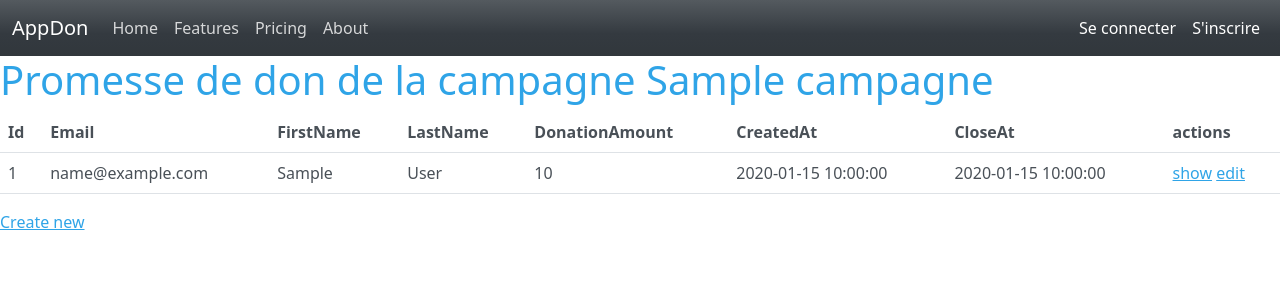
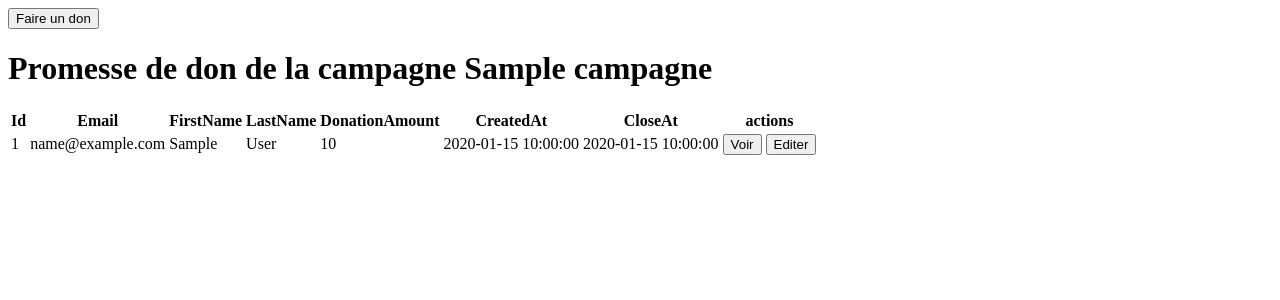
Before and after one commit to LeviWebert/tp2_app_don_levi, a Symfony app: template templates/front/campagne/promesseCampagne.html.twig in a window 1280 px wide. Shown: the top 300 px of the page. Run offline with Twig, Linux system fonts and the light colour scheme; the template is opened without the code that fills it: most values are stand-ins (such as "Sample title", 1, 10 or a date in 2020); some libraries are stand-ins or nearby versions.

Commit message:
Deuxieme push

```diff
--- a/templates/front/campagne/promesseCampagne.html.twig
+++ b/templates/front/campagne/promesseCampagne.html.twig
@@ -1,8 +1,6 @@
-{% extends 'base.html.twig' %}
+{% block body %}
 
-{% block title %}Promesse de don de la campagne {{ campagne.name }}{% endblock %}
-
-{% block body %}
+    <a href="{{ path('app_promesse_de_don_new') }}"><button type="button" class="btn btn-outline-success">Faire un don</button></a>
     <h1>Promesse de don de la campagne {{ campagne.name }}</h1>
 
     <table class="table">
@@ -22,15 +20,15 @@
         {% for promesse_de_don in promesse_de_dons %}
             <tr>
                 <td>{{ promesse_de_don.id }}</td>
-                <td>{{ promesse_de_don.email }}</td>
+                <td>{{ promesse_de_don.emailDonateur }}</td>
                 <td>{{ promesse_de_don.firstName }}</td>
                 <td>{{ promesse_de_don.lastName }}</td>
                 <td>{{ promesse_de_don.donationAmount }}</td>
                 <td>{{ promesse_de_don.createdAt ? promesse_de_don.createdAt|date('Y-m-d H:i:s') : '' }}</td>
                 <td>{{ promesse_de_don.closeAt ? promesse_de_don.closeAt|date('Y-m-d H:i:s') : '' }}</td>
                 <td>
-                    <a href="{{ path('app_promesse_de_don_show', {'id': promesse_de_don.id}) }}">show</a>
-                    <a href="{{ path('app_promesse_de_don_edit', {'id': promesse_de_don.id}) }}">edit</a>
+                    <a href="{{ path('app_promesse_de_don_show', {'id': promesse_de_don.id}) }}"><button type="button" class="btn btn-outline-info">Voir</button></a>
+                    <a href="{{ path('app_promesse_de_don_edit', {'id': promesse_de_don.id}) }}"><button type="button" class="btn btn-outline-info">Editer</button></a>
                 </td>
             </tr>
         {% else %}
@@ -41,5 +39,4 @@
         </tbody>
     </table>
 
-    <a href="{{ path('app_promesse_de_don_new') }}">Create new</a>
 {% endblock %}
```
